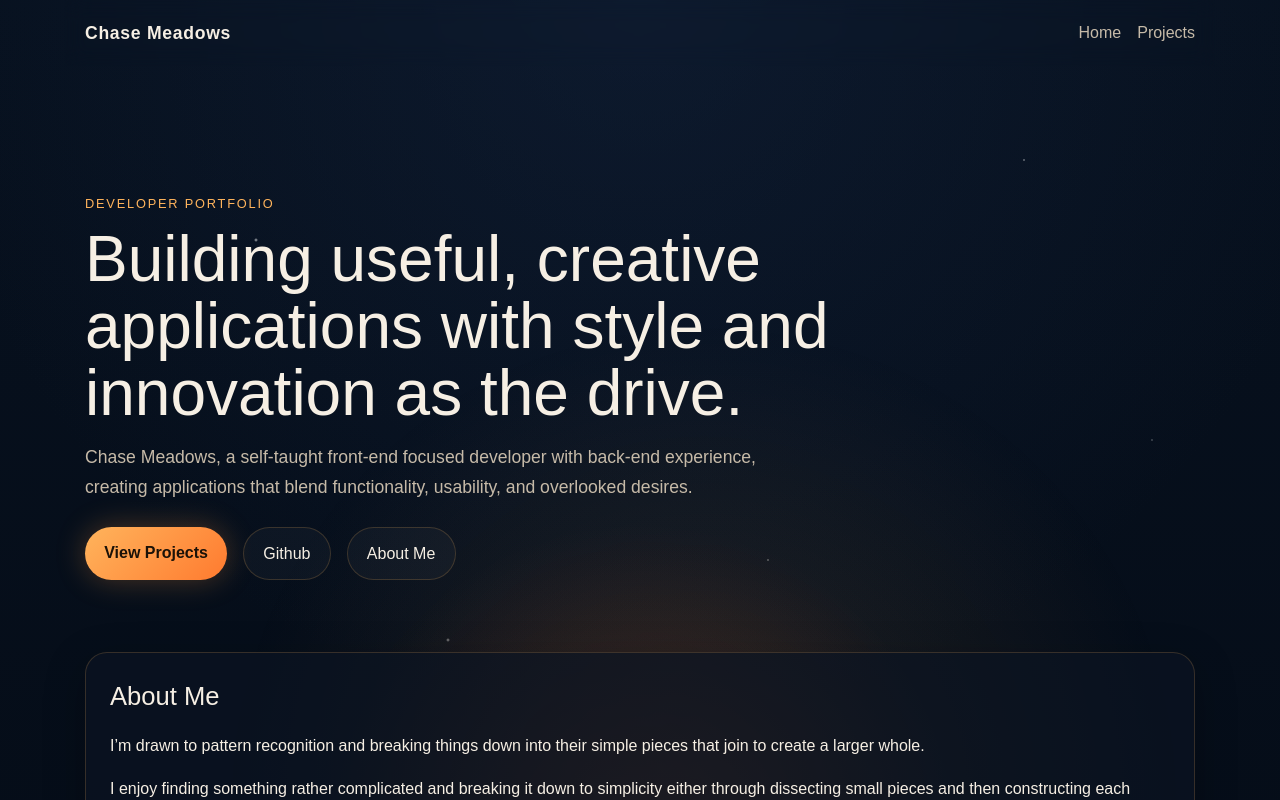
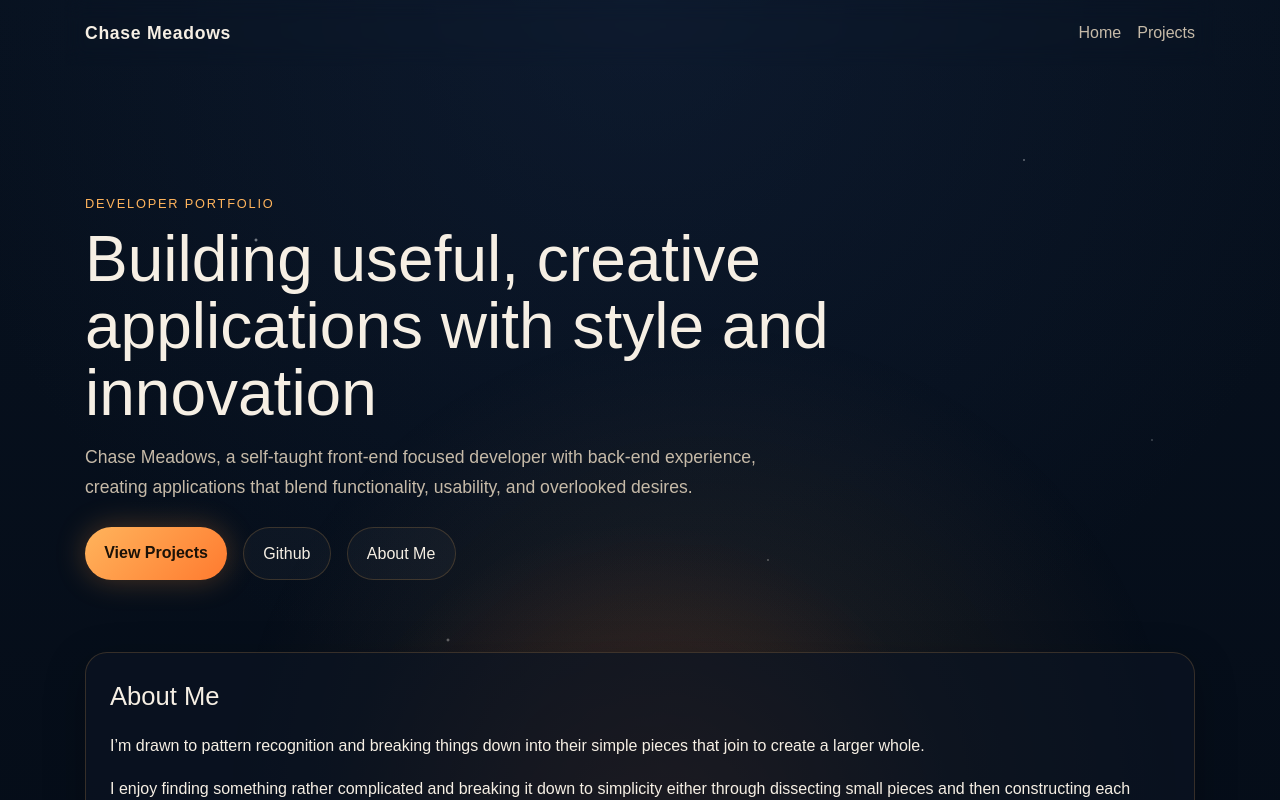
Before and after one commit to Cameadows99/Portfolio, a Next.js app: page / in a window 1280 px wide. Shown: the top 800 px of the page. Built offline with nearby package versions, Linux system fonts and the light colour scheme.

Commit message:
minor changes

```diff
--- a/src/app/page.tsx
+++ b/src/app/page.tsx
@@ -8,8 +8,7 @@ export default function HomePage() {
         <p className="eyebrow">Developer Portfolio</p>
 
         <h1>
-          Building useful, creative applications with style and innovation as
-          the drive.
+          Building useful, creative applications with style and innovation
         </h1>
 
         <p className="hero-text">
```
